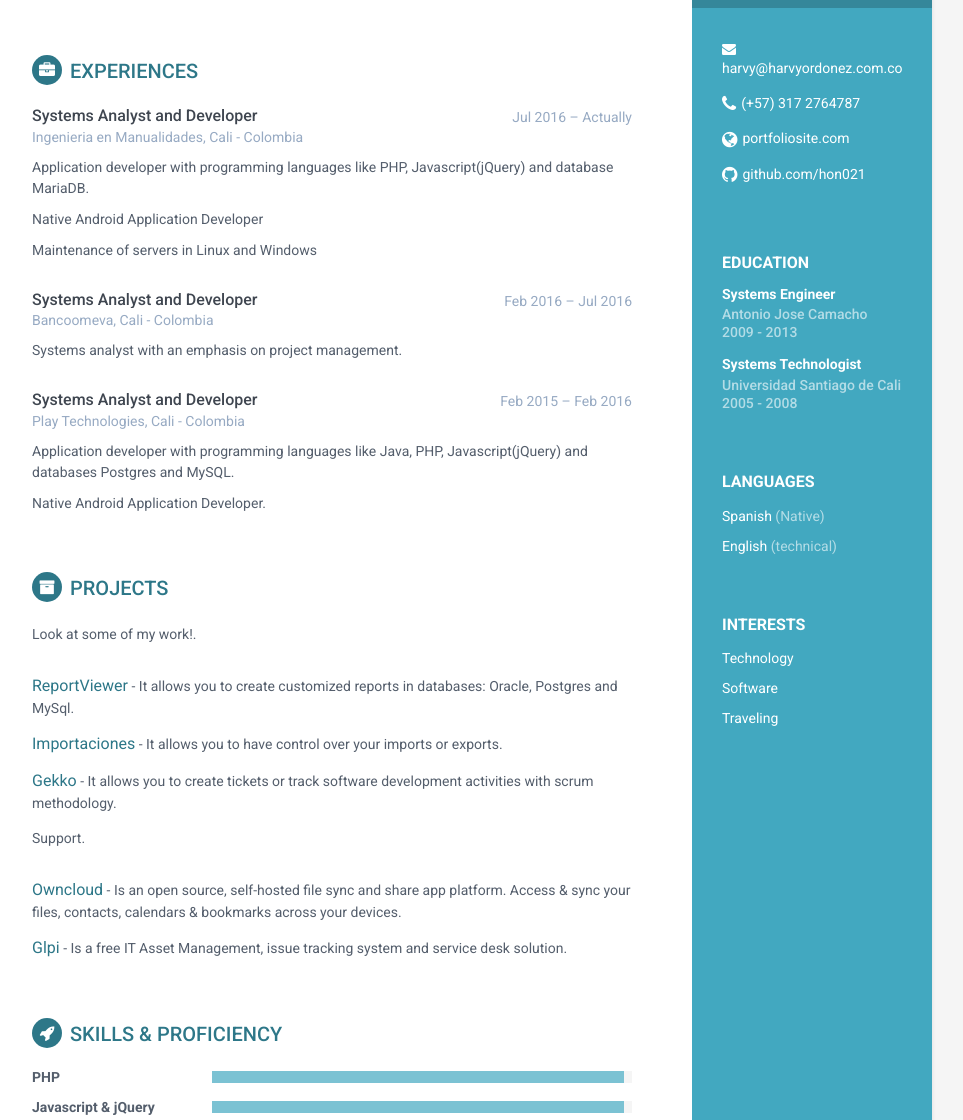
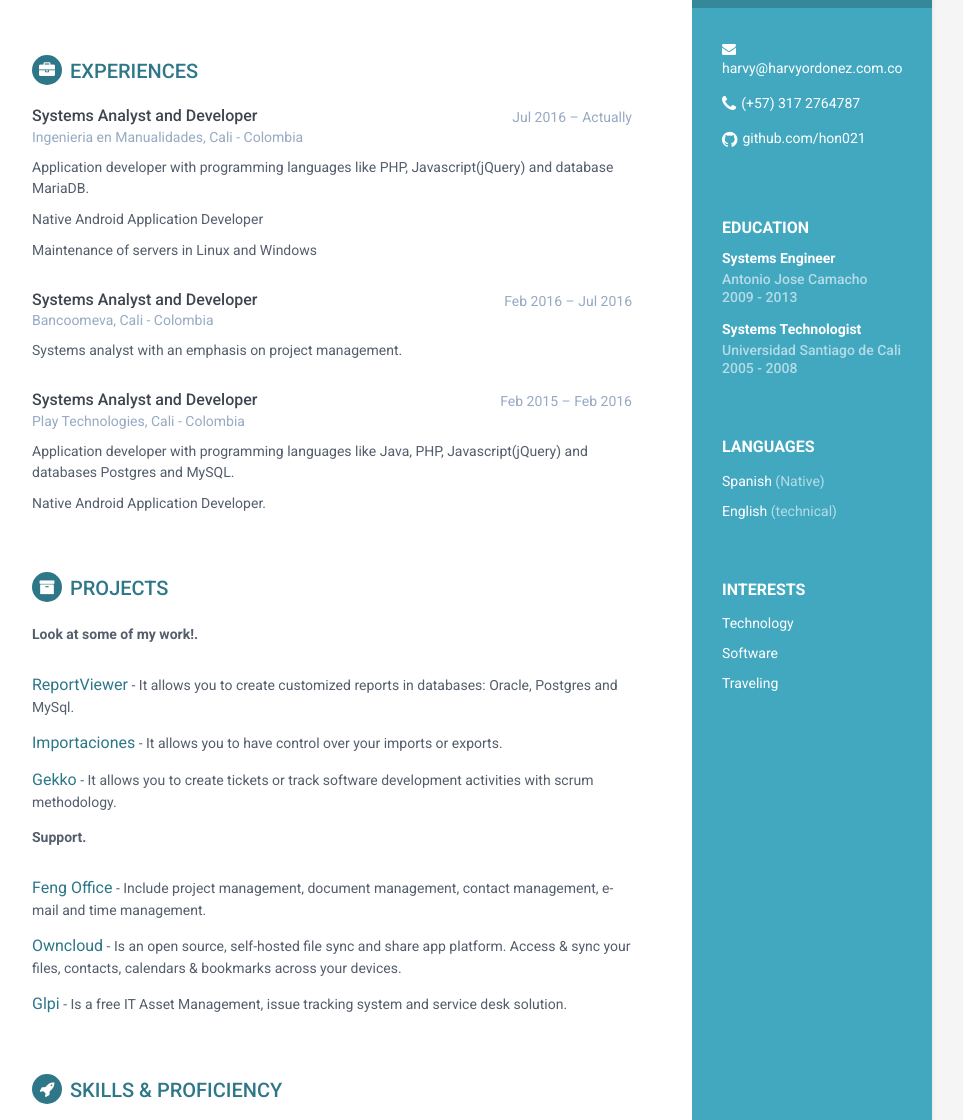
Before and after one commit to hon021/cv_hon, a plain HTML site: page index.html in a window 1280 px wide. Shown: the part 330-1450 px from the top of the page, without its empty margins (188-1151 px from the left). Drawn offline with Linux system fonts and the light colour scheme.

Commit message:
Cambios Portafolio
Se agrega nuevos elementos al portafolio

```diff
--- a/index.html
+++ b/index.html
@@ -38,9 +38,9 @@
             <div class="contact-container container-block">
                 <ul class="list-unstyled contact-list">
                     <li class="email"><i class="fa fa-envelope"></i><a href="mailto: harvy@harvyordonez.com.co">harvy@harvyordonez.com.co</a></li>
-                    <li class="phone"><i class="fa fa-phone"></i><a href="tel:(+57) 317 2764787">(+57) 317 2764787</a></li>
-                    <li class="website"><i class="fa fa-globe"></i><a href="#" target="_blank">portfoliosite.com</a></li>
-                    <li class="github"><i class="fa fa-github"></i><a href="#" target="_blank">github.com/hon021</a></li>
+                    <li class="phone"><i class="fa fa-phone"></i><a href="Cel:(+57) 317 2764787">(+57) 317 2764787</a></li>
+                    <!--<li class="website"><i class="fa fa-globe"></i><a href="#" target="_blank">portfoliosite.com</a></li>-->
+                    <li class="github"><i class="fa fa-github"></i><a href="https://github.com/hon021" target="_blank">github.com/hon021</a></li>
                 </ul>
             </div><!--//contact-container-->
             <div class="education-container container-block">
@@ -140,7 +140,7 @@
             <section class="section projects-section">
                 <h2 class="section-title"><i class="fa fa-archive"></i>Projects</h2>
                 <div class="intro">
-                    <p>Look at some of my work!.</p>
+                    <b>Look at some of my work!.</b>
                 </div><!--//intro-->
                 <div class="item">
                     <span class="project-title"><a href="http://52.60.206.73/Reports" target="_blank">ReportViewer</a></span> -
@@ -155,8 +155,12 @@
 					<span class="project-tagline">It allows you to create tickets or track software development activities with scrum methodology.</span>
                 </div><!--//item-->
 				<div class="intro">
-                    <p>Support.</p>
+                    <b>Support.</b>
                 </div><!--//intro-->
+				<div class="item">
+                    <span class="project-title"><a href="http://52.60.206.73/fengoffice" target="_blank">Feng Office</a></span> -
+					<span class="project-tagline">Include project management, document management, contact management, e-mail and time management.</span>
+                </div><!--//item-->
                 <div class="item">
                     <span class="project-title"><a href="http://52.60.206.73/owncloud" target="_blank">Owncloud</a></span> -
 					<span class="project-tagline">Is an open source, self-hosted file sync and share app platform. Access & sync your files, contacts, calendars & bookmarks across your devices.</span>
```
